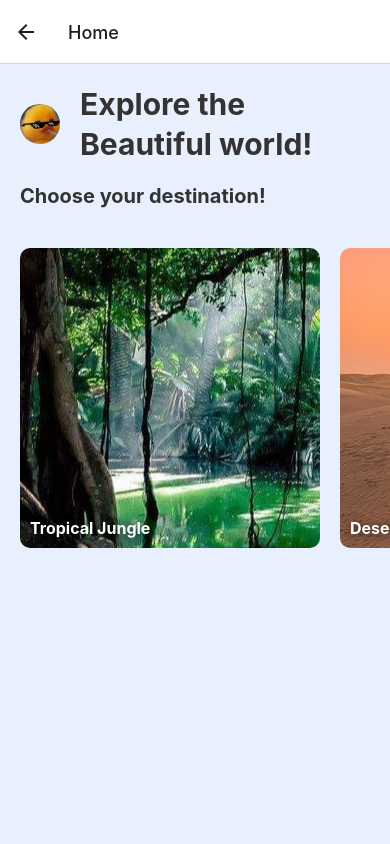
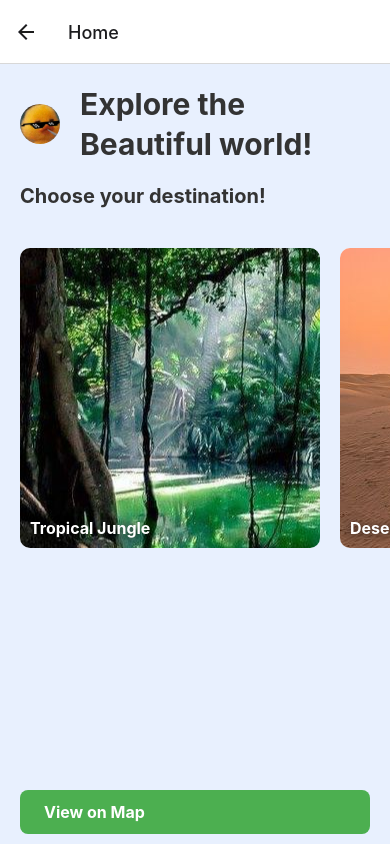
Before and after one commit to sebascastellanos/OasisApp, a React Native app: screen /Home in a window 390 px wide. Built offline with nearby package versions, Linux system fonts and the light colour scheme; what @react-native-google-signin/google-signin would draw is missing.

Commit message:
Agregado pantalla map y actualizacion al homescreen

```diff
--- a/package.json
+++ b/package.json
@@ -19,6 +19,7 @@
     "react": "18.2.0",
     "react-native": "0.74.1",
     "react-native-linear-gradient": "^2.8.3",
+    "react-native-maps": "^1.15.1",
     "react-native-safe-area-context": "^4.10.1",
     "react-native-screens": "^3.31.1"
   },
--- a/src/routes/AppNavigation.tsx
+++ b/src/routes/AppNavigation.tsx
@@ -7,6 +7,7 @@ import LoginScreen from "../views/LoginScreen";
 import SignUpScreen from "../views/SignUpScreen";
 import StartScreen from "../views/StartScreen";
 import HomeScreen from "../views/HomeScreen";
+import MapScreen from "../views/MapScreen";
 
 
 const Stack = createNativeStackNavigator();
@@ -19,6 +20,7 @@ export default function AppNavigation() {
         <Stack.Screen name="Login" component={LoginScreen} />
         <Stack.Screen name="SignUp" component={SignUpScreen} />
         <Stack.Screen name="Start" component={StartScreen} />
+        <Stack.Screen name="Map" component={MapScreen} />
       </Stack.Navigator>
     </NavigationContainer>
   );
--- a/src/views/HomeScreen.tsx
+++ b/src/views/HomeScreen.tsx
@@ -1,7 +1,19 @@
 import React from 'react';
 import { StyleSheet, View, Text, Image, TouchableOpacity, ScrollView } from 'react-native';
+import { NavigationProp } from '@react-navigation/native';
 
-const HomeScreen = () => {
+type RootStackParamList = {
+  Home: undefined;
+  Map: undefined;
+};
+
+type HomeScreenNavigationProp = NavigationProp<RootStackParamList, 'Home'>;
+
+type HomeScreenProps = {
+  navigation: HomeScreenNavigationProp;
+};
+
+const HomeScreen = ({ navigation }: HomeScreenProps) => {
   const themes = [
     {
       id: 1,
@@ -46,6 +58,9 @@ const HomeScreen = () => {
           </TouchableOpacity>
         ))}
       </ScrollView>
+      <TouchableOpacity style={styles.mapButton} onPress={() => navigation.navigate('Map')}>
+        <Text style={styles.mapButtonText}>View on Map</Text>
+      </TouchableOpacity>
     </View>
   );
 };
@@ -112,6 +127,19 @@ const styles = StyleSheet.create({
     textShadowOffset: { width: -1, height: 1 },
     textShadowRadius: 10,
   },
+  mapButton: {
+    backgroundColor: '#4CAF50',
+    paddingVertical: 12,
+    paddingHorizontal: 24,
+    borderRadius: 8,
+    marginHorizontal: 20,
+    marginVertical: 10,
+  },
+  mapButtonText: {
+    color: '#fff',
+    fontWeight: 'bold',
+    fontSize: 16,
+  },
 });
 
 export default HomeScreen;
--- /dev/null
+++ b/src/views/MapScreen.tsx
@@ -0,0 +1,33 @@
+import { View, StyleSheet } from 'react-native';
+import React from 'react';
+import MapView, { Marker } from 'react-native-maps';
+
+export default function MapScreen() {
+  return (
+    <View style={styles.container}>
+      <MapView style={styles.map}>
+        <Marker
+          coordinate={{
+            latitude: 3.56,
+            longitude: -73.61,
+          }}
+          title="Título del marcador"
+          description="Descripción del marcador"
+        />
+      </MapView>
+    </View>
+  );
+}
+
+const styles = StyleSheet.create({
+  container: {
+    flex: 1,
+    backgroundColor: '#fff',
+    alignItems: 'center',
+    justifyContent: 'center',
+  },
+  map: {
+    width: '100%',
+    height: '100%',
+  },
+});
```
Also changed, not shown: 3 other files (tests, documents, lock files or other folders).
